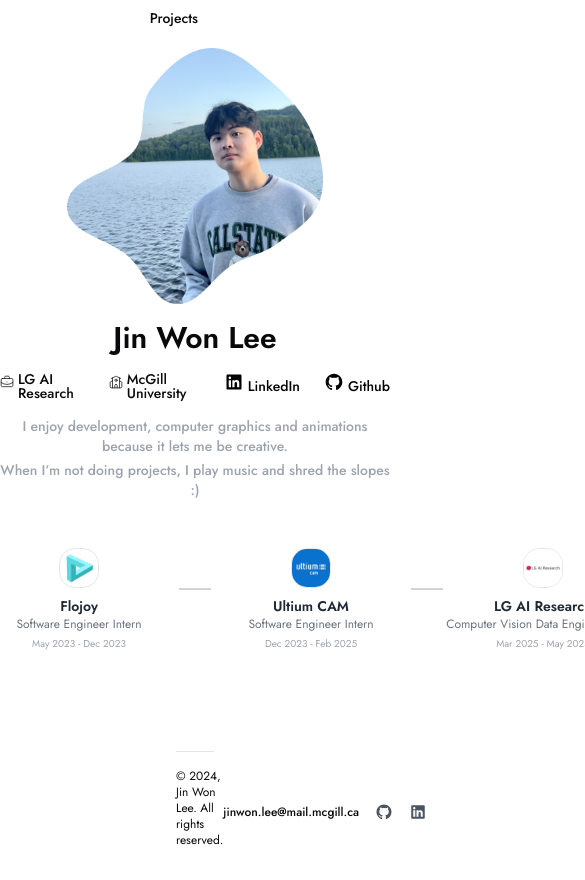
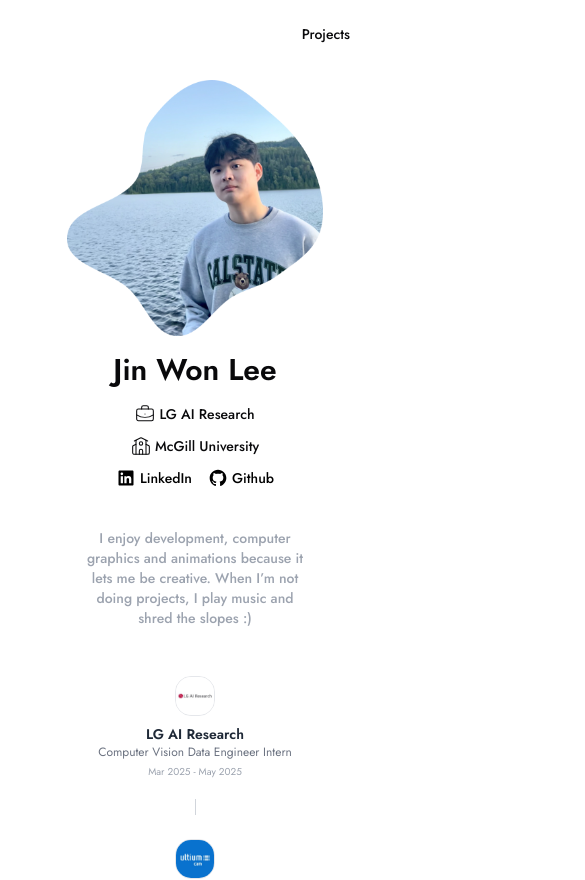
Before and after one commit to jinleevv/jinleevv.dev, a React (Vite) app: page / in a window 390 px wide. Shown: the top 880 px of the page, 585 px wide, since content can reach past the window. Built offline with nearby package versions, Linux system fonts and the light colour scheme; a web font is replaced by a local one.

Commit message:
Update for display

```diff
--- a/src/features/Footer.tsx
+++ b/src/features/Footer.tsx
@@ -7,9 +7,9 @@ export default function Footer() {
 
   return (
     <div
-      className={`flex w-full h-fit justify-center text-xs pt-16 pb-2 px-44 ${bottomPadding}`}
+      className={`flex w-full h-fit justify-center text-xs px-4 md:pt-16 pb-2 md:px-44 ${bottomPadding}`}
     >
-      <footer className="flex w-full justify-between border-t pt-4">
+      <footer className="flex flex-col md:flex-row w-full items-center md:justify-between border-t pt-4 pb-4">
         <div className="mb-2 md:mb-0">
           © {new Date().getFullYear()}, Jin Won Lee. All rights reserved.
         </div>
--- a/src/pages/Home.tsx
+++ b/src/pages/Home.tsx
@@ -61,9 +61,9 @@ export default function Home() {
   const navigate = useNavigate();
 
   return (
-    <section className="min-h-screen w-screen flex flex-col justify-between font-jost">
+    <section className="h-screen w-screen flex flex-col justify-between font-jost">
       <div className="flex-grow flex flex-col justify-center items-center space-y-3">
-        <div className="flex w-full h-fit justify-end gap-2 px-44">
+        <div className="flex w-full h-fit justify-end gap-2 px-6 py-4 md:py-0 md:px-44">
           <Button
             variant="ghost"
             className="bg-white rounded-2xl"
@@ -80,7 +80,7 @@ export default function Home() {
             </Label>
           </div>
 
-          <div className="mt-2 flex justify-center gap-6 text-sm">
+          <div className="mt-2 flex flex-col md:flex-row justify-center items-center gap-3 md:gap-6 text-sm">
             <div className="flex gap-1">
               <BriefcaseBusiness strokeWidth={1.25} size={20} />
               <Label className="m-auto">LG AI Research</Label>
@@ -89,10 +89,12 @@ export default function Home() {
               <School strokeWidth={1.25} size={20} />
               <Label className="m-auto">McGill University</Label>
             </div>
+            <div className="flex gap-4">
               <a
                 className="flex gap-1"
                 href="https://www.linkedin.com/in/jinleevv/"
                 target="_blank"
+                rel="noopener noreferrer"
               >
                 <RiLinkedinBoxFill size={20} className="text-black" />
                 <Label className="m-auto text-black hover:text-gray-600">
@@ -100,9 +102,10 @@ export default function Home() {
                 </Label>
               </a>
               <a
-              className="flex gap-1 hover:text-gray-300"
+                className="flex gap-1"
                 href="https://github.com/jinleevv"
                 target="_blank"
+                rel="noopener noreferrer"
               >
                 <RiGithubFill size={20} className="text-black" />
                 <Label className="m-auto text-black hover:text-gray-600">
@@ -110,14 +113,13 @@ export default function Home() {
                 </Label>
               </a>
             </div>
+          </div>
 
-          <div className="grid mt-4 space-y-1 mb-4">
-            <Label className="text-center max-w-2xl text-sm text-gray-400">
+          <div className="flex justify-center mt-4 mb-4">
+            <Label className="mx-auto pt-6 md:py-0 text-center w-3/5 text-sm text-gray-400">
               I enjoy development, computer graphics and animations because it
-              lets me be creative.
-            </Label>{" "}
-            <Label className="text-center max-w-lg text-sm text-gray-400">
-              When I’m not doing projects, I play music and shred the slopes :)
+              lets me be creative. When I’m not doing projects, I play music and
+              shred the slopes :)
             </Label>
           </div>
         </motion.div>
@@ -131,7 +133,7 @@ export default function Home() {
           viewport={{ once: true }}
           className="flex w-full pt-4 mt-10 justify-center"
         >
-          <div className="flex gap-8 px-4 md:px-10 py-6">
+          <div className="flex flex-col-reverse md:flex-row gap-8 px-4 md:px-10 py-6">
             {experiences.map((exp, index) => (
               <div
                 key={index}
@@ -153,9 +155,14 @@ export default function Home() {
                 <div className="text-xs text-gray-500">{exp.subtitle}</div>
                 <div className="text-[10px] text-gray-400 mt-1">{exp.date}</div>
 
-                {/* Connector line */}
+                {/* mobile: show under all except index 0 */}
+                {index !== 0 && (
+                  <div className="md:hidden w-px h-4 bg-gray-300 mt-5 mb-3" />
+                )}
+
+                {/* desktop: show between every card except the last */}
                 {index !== experiences.length - 1 && (
-                  <div className="absolute top-5 left-full h-[2px] w-8 bg-gray-300" />
+                  <div className="hidden md:block absolute top-5 left-full h-px w-8 bg-gray-300" />
                 )}
               </div>
             ))}
--- a/src/pages/Projects.tsx
+++ b/src/pages/Projects.tsx
@@ -4,6 +4,7 @@ import { Button } from "@/components/ui/button";
 import { useNavigate } from "react-router-dom"; // Import useNavigate
 import Footer from "@/features/Footer";
 import { ArrowLeft } from "lucide-react";
+import { useEffect, useState } from "react";
 
 const projects = [
   {
@@ -20,12 +21,29 @@ const projects = [
   },
 ];
 
+function useIsMobile(breakpoint = 768) {
+  const [isMobile, setIsMobile] = useState(
+    typeof window !== "undefined" ? window.innerWidth < breakpoint : false
+  );
+  useEffect(() => {
+    const onResize = () => setIsMobile(window.innerWidth < breakpoint);
+    window.addEventListener("resize", onResize);
+    return () => window.removeEventListener("resize", onResize);
+  }, [breakpoint]);
+  return isMobile;
+}
+
 export default function Projects() {
   const navigate = useNavigate();
+  const isMobile = useIsMobile();
+
+  const initialFilter = isMobile
+    ? "drop-shadow(2px 2px 3px rgba(0, 0, 0, 0.15))"
+    : "drop-shadow(4px 4px 6px rgba(0, 0, 0, 0.25))";
 
   return (
     <section className="h-screen w-screen font-jost">
-      <div className="flex w-full py-[76px] px-44">
+      <div className="flex justify-center w-10/12 md:w-full md:px-44 py-6 md:py-[76px] mx-auto">
         <div
           className="flex w-full justify-start cursor-pointer my-auto"
           onClick={() => navigate("/")}
@@ -51,17 +69,17 @@ export default function Projects() {
         transition={{
           duration: 0.7,
         }}
-        className="flex flex-col w-full justify-center items-center space-y-3"
+        className="flex flex-col w-full justify-center items-center space-y-1 md:space-y-3 mb-12"
       >
         {projects.map((project, index) => (
           <div
             key={index}
-            className={`flex border w-3/4 rounded-3xl shadow-lg bg-zinc-50 mb-10 ${
+            className={`grid md:flex border w-3/4 rounded-3xl shadow-lg bg-zinc-50 mb-10 ${
               index % 2 !== 0 ? "flex-row-reverse" : "flex-row"
             }`}
           >
             {/* Text Section */}
-            <div className="w-3/4 p-10 flex flex-col justify-center">
+            <div className="w-full md:w-3/4 px-10 py-7 md:p-10 flex flex-col justify-center">
               <Label className="text-4xl font-bold text-black leading-none">
                 {project.name}
               </Label>
@@ -71,21 +89,21 @@ export default function Projects() {
             </div>
 
             {/* Image Section */}
-            <div className="flex items-center justify-center w-full h-full overflow-hidden">
+            <div className="flex items-center justify-center w-full overflow-hidden p-2 md:p-0">
               <motion.img
                 src={project.path}
                 alt={project.name}
                 initial={{
                   scale: 1,
-                  filter: "drop-shadow(4px 4px 6px rgba(0, 0, 0, 0.25))",
+                  filter: initialFilter,
                 }}
                 whileHover={{
                   scale: 1.1,
                   transition: { duration: 0.3, ease: "easeOut" },
                   filter: "drop-shadow(6px 6px 8px rgba(0, 0, 0, 0.25))",
                 }}
-                className={`w-full h-auto mt-10 max-w-none rounded-lg object-cover ${
-                  index % 2 !== 0 ? "mr-32 2xl:mr-44" : "ml-32 2xl:ml-44"
+                className={`w-full h-auto md:mt-10 max-w-none rounded-2xl object-cover ${
+                  index % 2 !== 0 ? "md:mr-32 2xl:mr-44" : "md:ml-32 2xl:ml-44"
                 }`}
               />
             </div>
```
Lines whose indentation alone changed are shown as unchanged.
